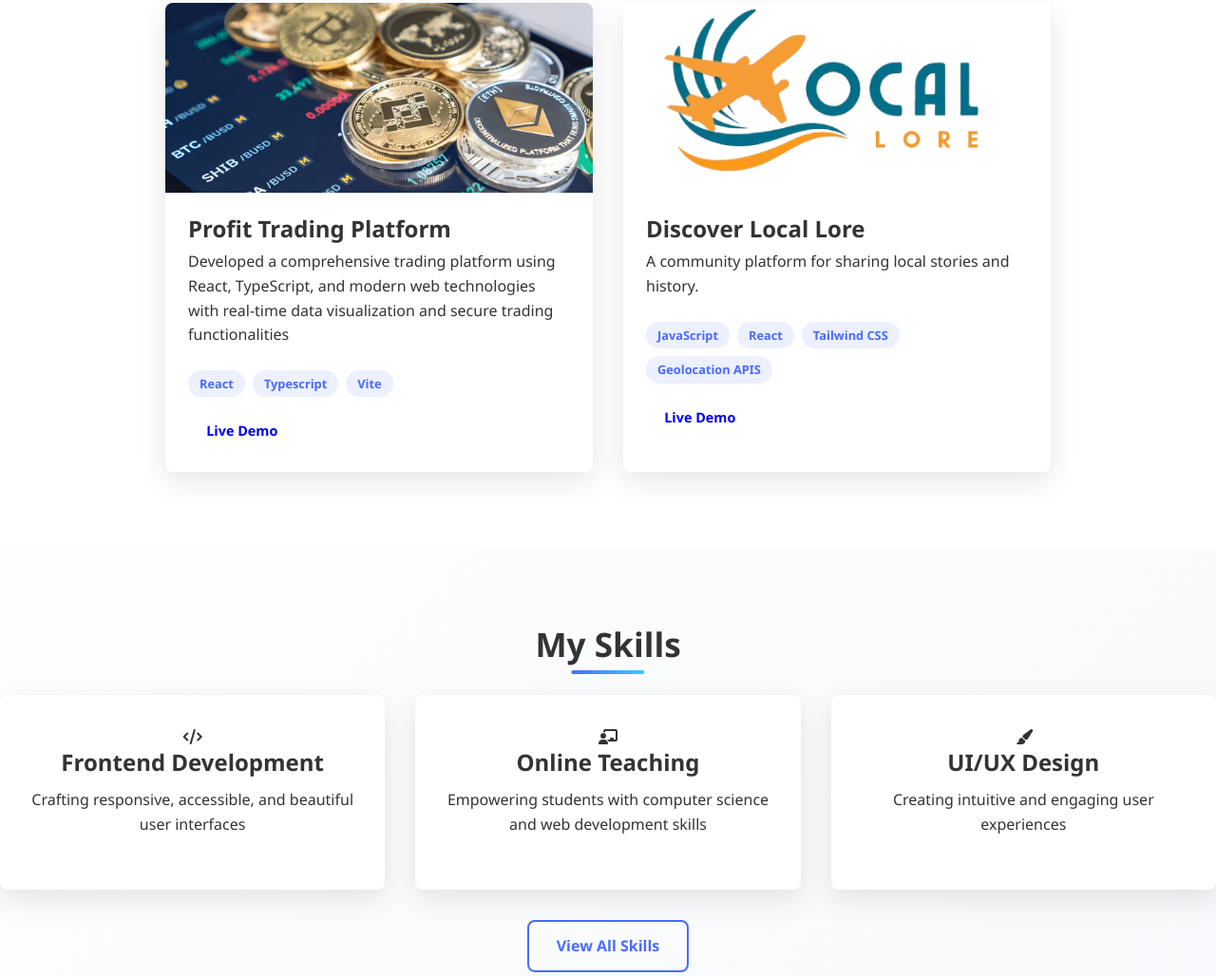
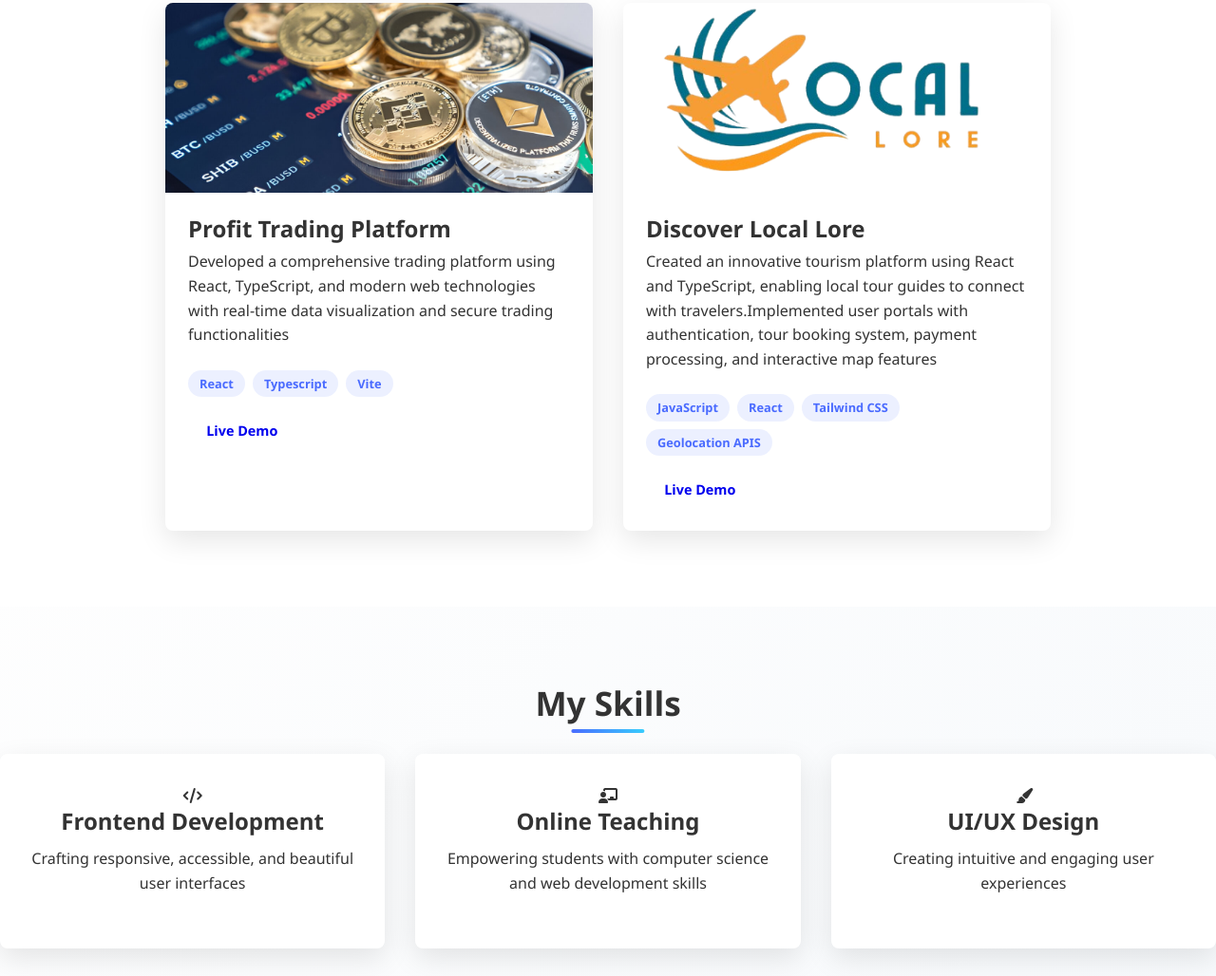
Before and after one commit to Fatima-Shabbir/Portfolio, a plain HTML site: page index.html in a window 1280 px wide. Shown: the part 1323-2351 px from the top of the page at 95% size. Drawn offline with Linux system fonts and the light colour scheme.

```diff
--- a/index.html
+++ b/index.html
@@ -109,7 +109,9 @@
                 </div>
                 <div class="project-info">
                     <h3>Discover Local Lore</h3>
-                    <p>A community platform for sharing local stories and history.</p>
+                    <p>Created an innovative tourism platform using React and TypeScript, enabling local tour guides to connect
+                        with travelers.Implemented user portals with authentication, tour booking system, payment processing, and interactive
+                        map features </p>
                     <div class="tech-stack">
                         <span>JavaScript</span>
                         <span>React</span>
```
